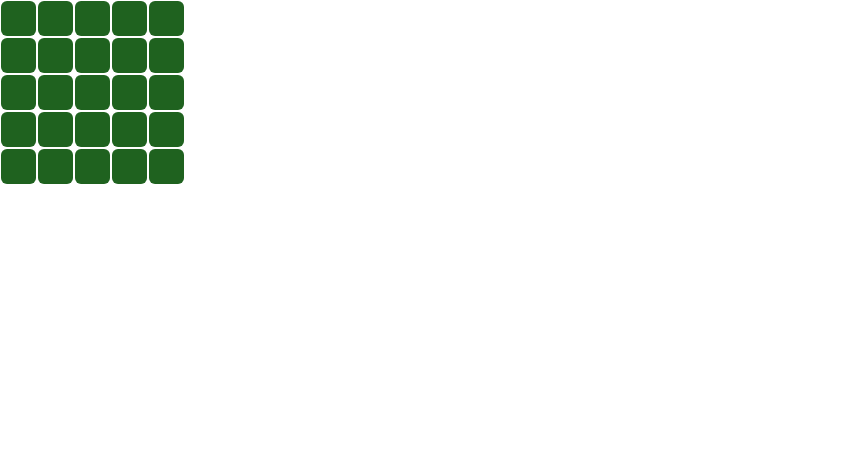
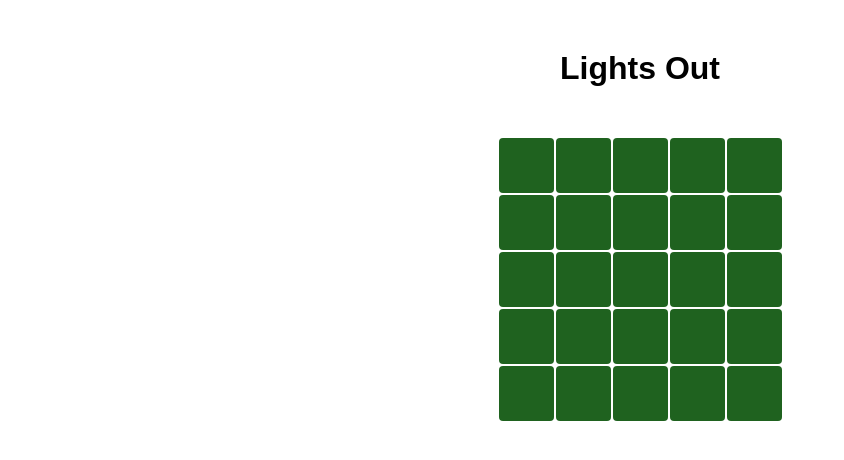
Before and after one commit to markspiteri1/lights-out-rea, a React (Create React App) app: page / in a window 1280 px wide. Shown: the top 460 px of the page, without its empty margins (0-844 px from the left). Built offline with nearby package versions, Linux system fonts and the light colour scheme.

Commit message:
style: enhancements

```diff
--- a/src/components/LightsOutCell/LightsOutCell.scss
+++ b/src/components/LightsOutCell/LightsOutCell.scss
@@ -1,12 +1,15 @@
 .gridcell {
-    height: 35px;
-    width: 35px;
-    border-radius: 6px;
+    height: 55px;
+    width: 55px;
+    border-radius: 4px;
     cursor: pointer;
     margin: 1px;
+
+    &:hover {
+        opacity: 0.5;
+    }
 }
 .off {
-    transition: background-color 1000ms linear;
     background: radial-gradient(
         circle,
         rgba(142, 250, 142, 1) 29%,
@@ -15,6 +18,9 @@
 }
 
 .on {
-    transition: background-color 1000ms linear;
     background-color: rgba(31, 98, 31, 1);
 }
+
+.animate {
+    transition: background-color 4s;
+}
--- a/src/components/LightsOutCell/LightsOutCell.tsx
+++ b/src/components/LightsOutCell/LightsOutCell.tsx
@@ -12,7 +12,7 @@ function LightsOutCell(props: CellProps) {
 
     return (
         <div
-            className={clsx('gridcell', isOn ? 'on' : 'off')}
+            className={clsx('gridcell', 'animate', isOn ? 'on' : 'off')}
             onClick={handleOnClick}
         />
     );
--- a/src/components/LightsOutGrid/LightsOutGrid.scss
+++ b/src/components/LightsOutGrid/LightsOutGrid.scss
@@ -1,3 +1,19 @@
-.row {
+.grid{
     display: flex;
+    flex-direction: column;
+    text-align: center;
+    h1 {
+        font-family: 'Arial';
+        margin: 50px 0
+    }
+
+    &-container {
+        display: flex;
+        justify-content: center;
+
+        &-cells-row {
+            display: flex;
+        }
+    }
+
 }
--- a/src/components/LightsOutGrid/LightsOutGrid.tsx
+++ b/src/components/LightsOutGrid/LightsOutGrid.tsx
@@ -14,22 +14,13 @@ interface GridProps {
 function LightsOutGrid({ rows = 5, cols = 5 }: GridProps) {
     const [grid, setGrid] = useState<Array<Array<CellProps>>>([[]]);
 
-    function handleOnClick(col: number, row: number) {
-        console.log('X:' + col + ' Y:' + row);
-        let tempGrid = [...grid];
-        tempGrid[row][col].isOn = !tempGrid[row][col].isOn;
-        setGrid(tempGrid);
-    }
-
     function flipCurrentAndAdjacent(row: number, col: number) {
-        // debugger;
         let tempGrid = [...grid];
 
         // selected cell
         tempGrid[row][col].isOn = !tempGrid[row][col].isOn;
 
         // cell on top
-        debugger;
         if (row - 1 >= 0) {
             tempGrid[row - 1][col].isOn = !tempGrid[row - 1][col].isOn;
         }
@@ -70,9 +61,12 @@ function LightsOutGrid({ rows = 5, cols = 5 }: GridProps) {
 
     return (
         <div className="grid">
+            <h1>Lights Out</h1>
+            <div className="grid-container">
+                <div className="grid-container-cells">
                     {grid.map((row, y) => {
                         return (
-                    <div key={uuid()} className="row">
+                            <div key={uuid()} className="grid-container-cells-row">
                                 {row.map((cell, x) => {
                                     return (
                                         <LightsOutCell
@@ -88,6 +82,8 @@ function LightsOutGrid({ rows = 5, cols = 5 }: GridProps) {
                         );
                     })}
                 </div>
+            </div>
+        </div>
     );
 }
 export default LightsOutGrid;
```
Lines whose indentation alone changed are shown as unchanged.
